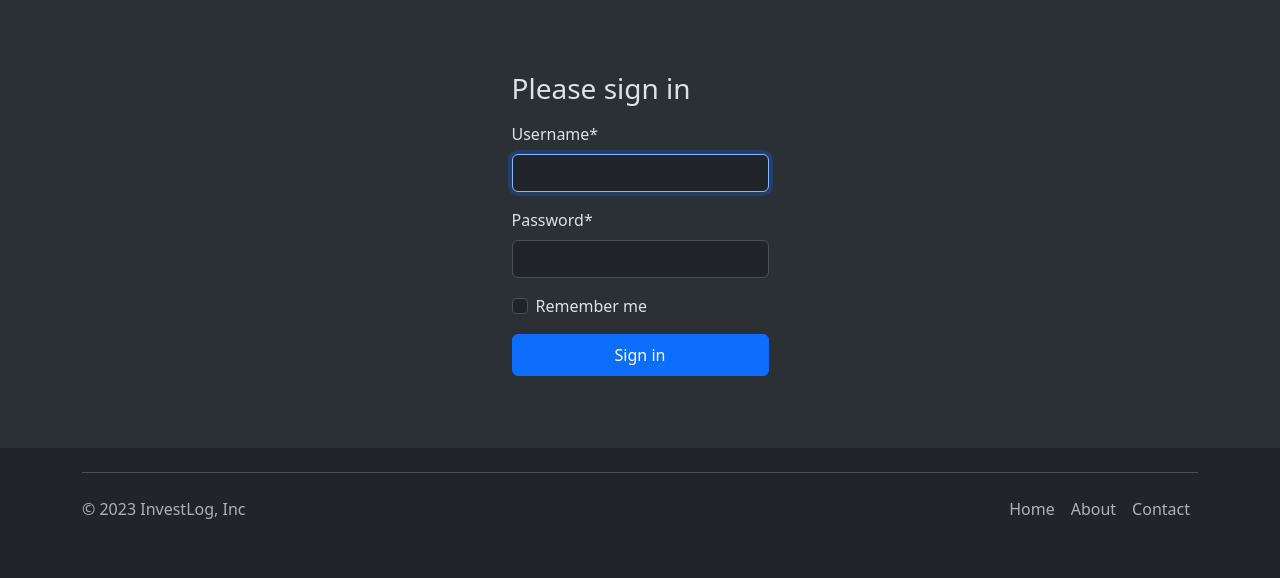
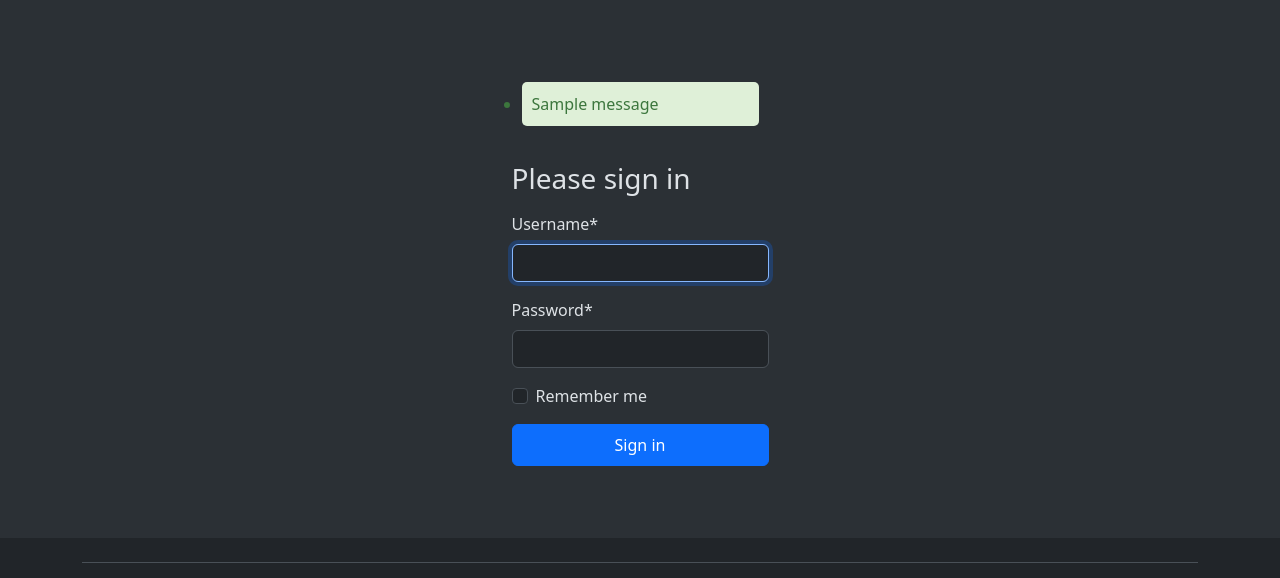
Before and after one commit to ddkostadinov/investlog-django, a Django app: page /login/ in a window 1280 px wide. Shown: the part 56-634 px from the top of the page. Run offline with Django 4.2, Linux system fonts and the light colour scheme; tables that the repository leaves empty hold one stand-in row (values such as "Sample post"); one stand-in notice (Sample message) is shown; some libraries are stand-ins or nearby versions.

Commit message:
Added Success message on register

```diff
--- a/investlog/home/static/home/style.css
+++ b/investlog/home/static/home/style.css
@@ -17,3 +17,23 @@
   text-align: center;
   justify-content: center;
 }
+
+.messages {
+  padding: 10px;
+}
+
+.messages li {
+  padding: 10px;
+  margin-bottom: 10px;
+  border-radius: 5px;
+}
+
+.success {
+  background-color: #dff0d8;
+  color: #3c763d;
+}
+
+.error {
+  background-color: #f2dede;
+  color: #a94442;
+}
--- a/investlog/users/templates/users/login.html
+++ b/investlog/users/templates/users/login.html
@@ -5,6 +5,13 @@
         <main class="form-signin w-30 m-auto mt-5 mb-5">
             <form data-bitwarden-watching="1" method="post" action="/login/" novalidate>
                 {% csrf_token %}
+                {% if messages %}
+                    <ul class="messages">
+                        {% for message in messages %}
+                            <li {% if message.tags %}class="{{ message.tags }}"{% endif %}>{{ message }}</li>
+                        {% endfor %}
+                    </ul>
+                {% endif %}
                 <h1 class="h3 mb-3 fw-normal">Please sign in</h1>
                 <div class="form-floating">{{ form|crispy }}</div>
                 <div class="form-check text-start my-3">
--- a/investlog/users/views.py
+++ b/investlog/users/views.py
@@ -1,6 +1,7 @@
 from django.shortcuts import render, redirect
 from django.contrib.auth import authenticate, login, logout
 from django.http import HttpResponse
+from django.contrib import messages
 from django.views import View
 from django.contrib.auth.models import User
 from .forms import UserRegisterForm, UserLoginForm
@@ -15,7 +16,8 @@ class RegisterView(View):
             user = User.objects.create_user(username=request.POST.get("username"), email=request.POST.get("email"), password=request.POST.get("password1"))
             user.save()
 
-            return HttpResponse("Form submitted successfully!")
+            messages.success(request, 'Registration successful. Please log in.')
+            return redirect('login')
         return render(request, 'users/register.html', {
         'form': form
     })
@@ -38,7 +40,7 @@ class CustomLoginView(View):
 
         if user is not None:
             login(request, user)
-            return redirect("dashboard")
+            return redirect('dashboard')
         else:
             return render(request, 'users/login.html', {
             'form': form
@@ -51,7 +53,6 @@ class CustomLoginView(View):
         })
 
 class LogOutView(LoginRequiredMixin, View):
-    #TODO: add a Logout Button in home/index.html and to dashboard settings
     def get(self, request):
         logout(request)
         return redirect('index')
```
